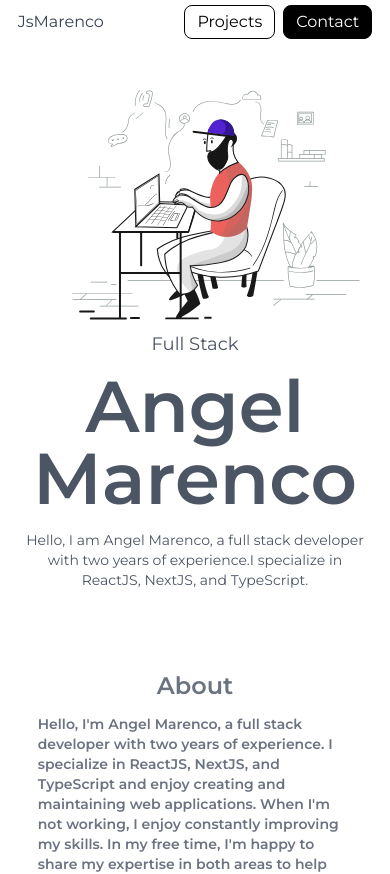
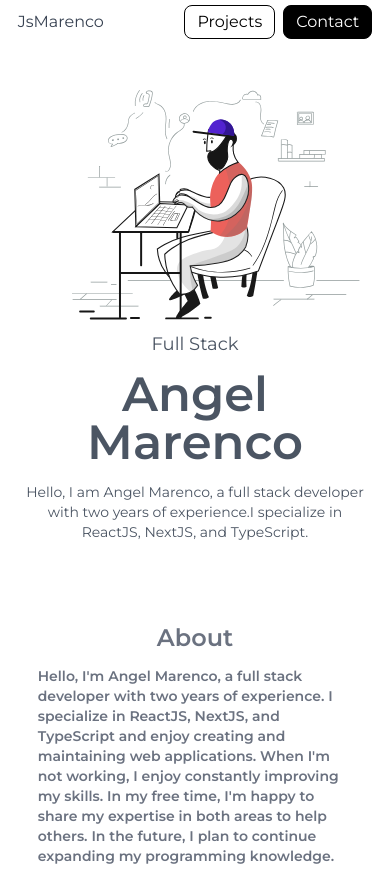
Before and after one commit to JsMarenco/portfolio, a Next.js app: page / in a window 390 px wide. Shown: the top 874 px of the page. Built offline with nearby package versions, Linux system fonts and the light colour scheme; no server answers.

Commit message:
Update: Fixed container styles and changed text colors

```diff
--- a/src/components/Hero/index.tsx
+++ b/src/components/Hero/index.tsx
@@ -45,7 +45,9 @@ export default function Hero() {
       <div className="md:w-1/2 text-center md:text-left xs:mt-5">
         <span className="text-lg text-gray-600">{user.role}</span>
 
-        <h1 className="text-gray-600 text-7xl font-bold my-3">{user.name}</h1>
+        <h1 className="text-gray-600 text-5xl font-bold my-3 sm:text-7xl">
+          {user.name}
+        </h1>
 
         <p className="text-gray-600 text-sm mt-4"> {user.description} </p>
       </div>
```
